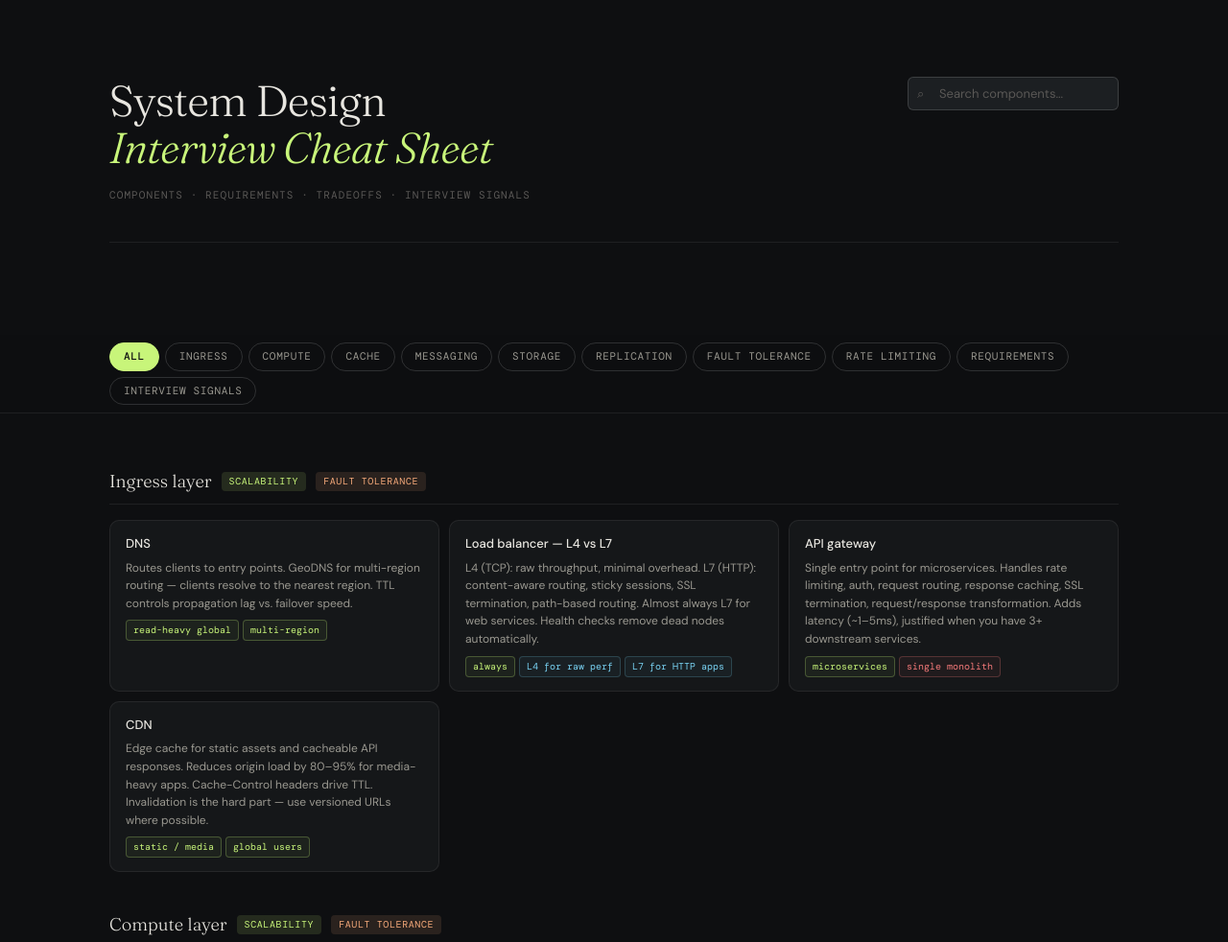
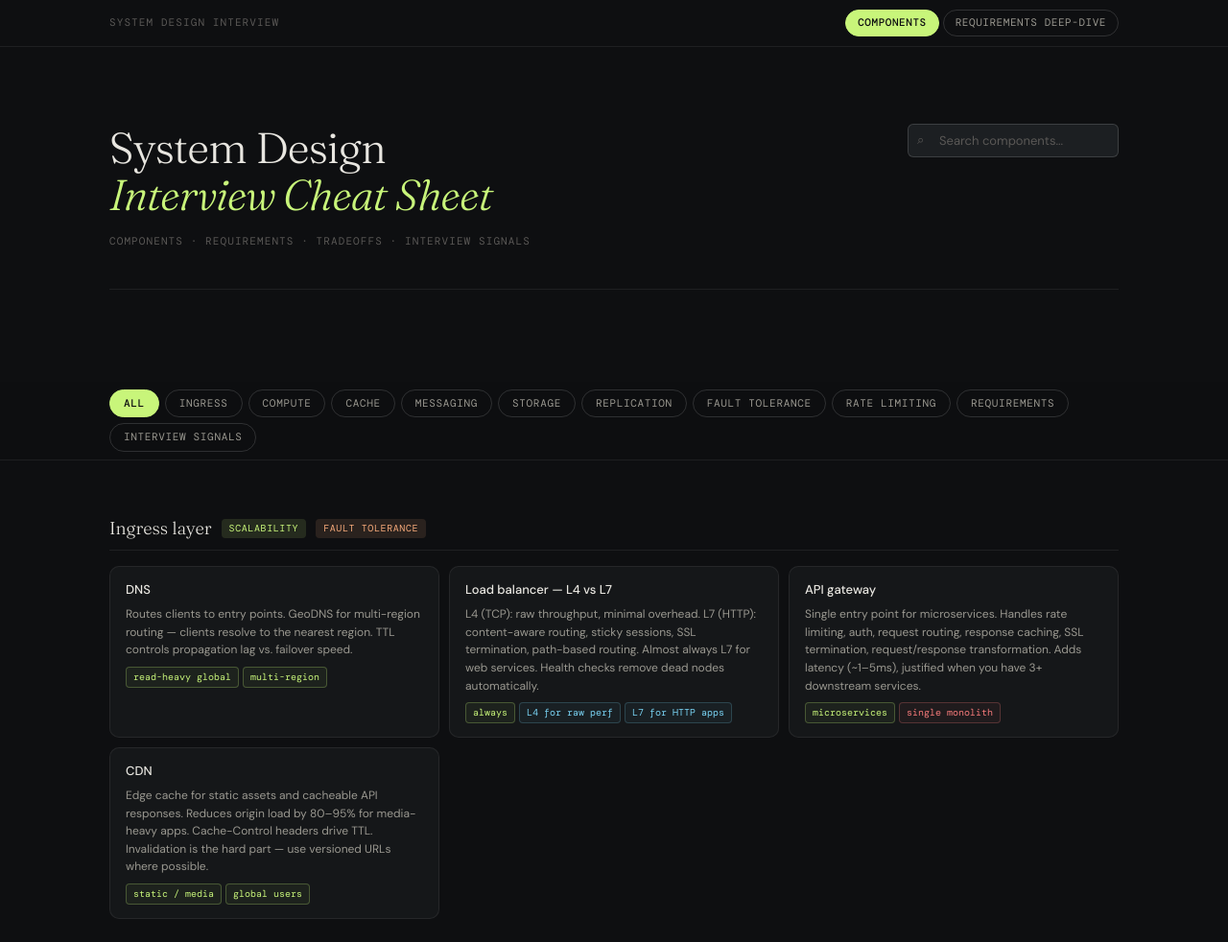
Before and after one commit to sn3hay/system_design, a plain HTML site: page index.html in a window 1280 px wide. Shown: the top 982 px of the page at 96% size. Drawn offline with nearby package versions, Linux system fonts and the light colour scheme.

Commit message:
Update index.html

```diff
--- a/index.html
+++ b/index.html
@@ -214,6 +214,31 @@
   /* Footer */
   footer { border-top: 1px solid var(--border); padding-top: 1.5rem; margin-top: 2rem; font-family: var(--font-mono); font-size: 11px; color: var(--text3); text-transform: uppercase; letter-spacing: .06em; }
 
+  /* Cross-page top bar */
+  .topbar {
+    background: var(--bg);
+    border-bottom: 1px solid var(--border);
+    padding: 10px 0;
+  }
+  .topbar-inner {
+    max-width: 1100px; margin: 0 auto; padding: 0 1.5rem;
+    display: flex; align-items: center; justify-content: space-between; gap: 1rem; flex-wrap: wrap;
+  }
+  .topbar-brand {
+    font-family: var(--font-mono); font-size: 11px; color: var(--text3);
+    text-transform: uppercase; letter-spacing: .1em; text-decoration: none;
+  }
+  .topbar-links { display: flex; gap: 4px; }
+  .topbar-link {
+    font-family: var(--font-mono); font-size: 11px;
+    padding: 4px 12px; border-radius: 14px;
+    border: 1px solid var(--border-hi);
+    color: var(--text2); text-decoration: none;
+    transition: all .15s; text-transform: uppercase; letter-spacing: .05em;
+  }
+  .topbar-link:hover { border-color: var(--accent); color: var(--accent); }
+  .topbar-link.current { background: var(--accent); color: #0e0f11; border-color: var(--accent); font-weight: 500; }
+
   @media (max-width: 640px) {
     h1 { font-size: 2rem; }
     .grid { grid-template-columns: 1fr; }
@@ -225,6 +250,16 @@
 </style>
 </head>
 <body>
+
+<div class="topbar">
+  <div class="topbar-inner">
+    <span class="topbar-brand">System Design Interview</span>
+    <div class="topbar-links">
+      <a class="topbar-link current" href="index.html">Components</a>
+      <a class="topbar-link" href="requirements.html">Requirements deep-dive</a>
+    </div>
+  </div>
+</div>
 
 <div class="page">
   <header>
```
